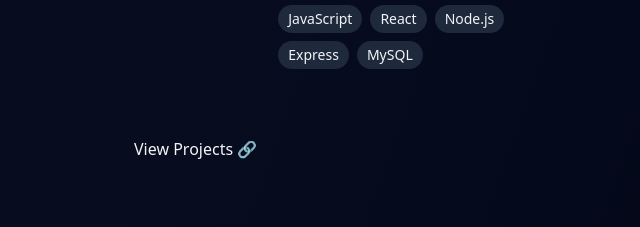
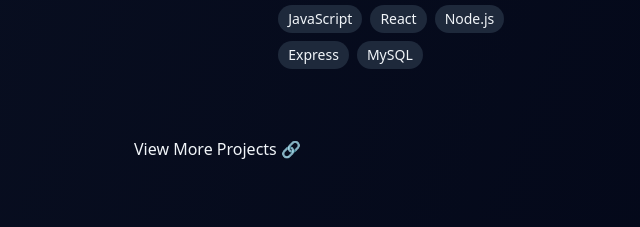
Before and after one commit to waqarkalim/waqarkalim.github.io, a React (Vite) app: page / in a window 1280 px wide. Shown: the part 2420-2647 px from the top of the page, without its empty margins (542-1182 px from the left). Built offline with nearby package versions, Linux system fonts and the light colour scheme.

Commit message:
Update copy

```diff
--- a/src/pages/Projects.tsx
+++ b/src/pages/Projects.tsx
@@ -6,7 +6,7 @@
     className="text-base hover:underline"
     href="https://github.com/waqarkalim?tab=repositories"
   >
-    View Projects 🔗
+    View More Projects 🔗
   </a>
 )
 
```
